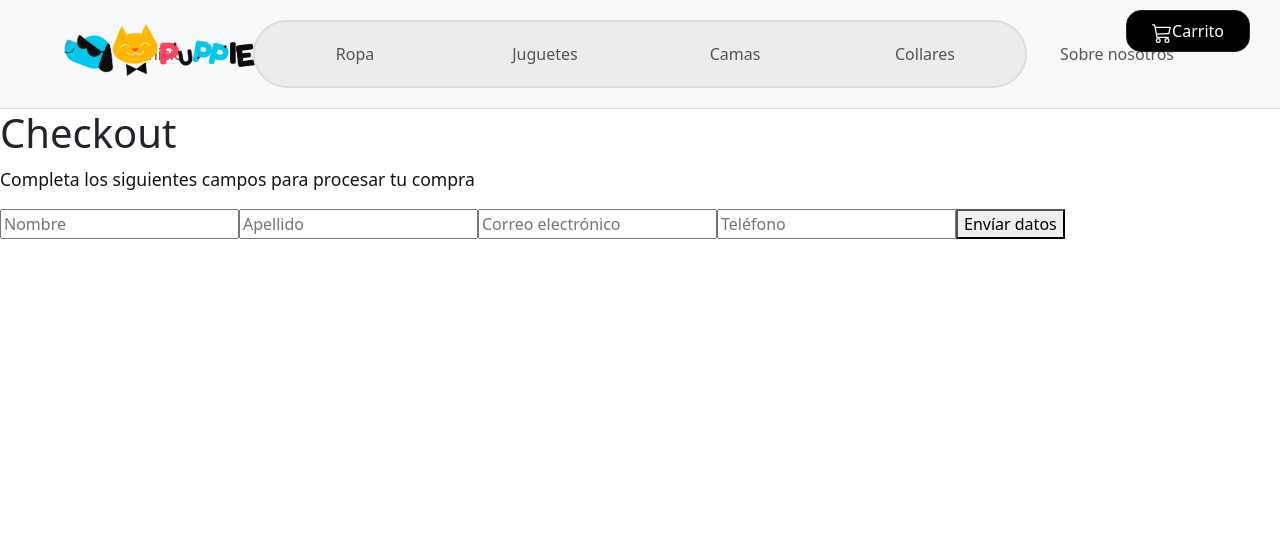
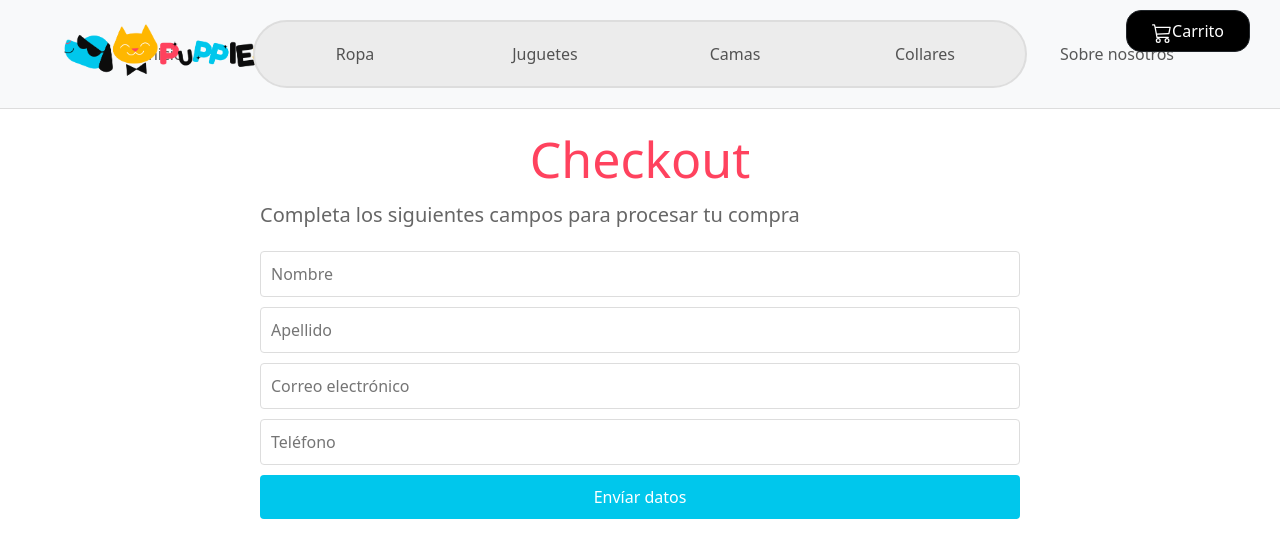
Before and after one commit to agustinafleitas/ProyectoFinal_Fleitas, a React (Vite) app: page /checkout in a window 1280 px wide. Shown: the top 558 px of the page. Built offline with nearby package versions, Linux system fonts and the light colour scheme.

Commit message:
Ajustes de estilo

```diff
--- a/src/asyncMock.js
+++ b/src/asyncMock.js
@@ -107,7 +107,6 @@ const products = [
         stock: 2,
         description: "Piña convertida en una divertida, cómoda y calentita cama para mascotas. Esta divertida cama ofrece un lugar acojedor para que tu amigo peludo duerma feliz.",
     },
-    //Sigo a partir del pato
     {
         id: "13",
         name: "Ducky, el pato de peluche",
@@ -135,6 +134,8 @@ const products = [
         stock: 20,
         description: "Añade un toque de color y comodidad al guardarropa de tu perro con esta sudadera vibrante y acogedora. Perfecta para mantener a tu mascota abrigada en los días frescos, esta sudadera con capucha combina estilo y funcionalidad, garantizando que tu perro luzca adorable y se sienta cómodo en cualquier ocasión.",
     },
+
+    //Me quede en la sudadera para gatos
     {
         id: "16",
         name: "Sudadera con diseño de dinosaurio para gatos",
--- a/src/components/Checkout/Checkout.css
+++ b/src/components/Checkout/Checkout.css
@@ -1,33 +1,103 @@
+.checkout-container {
+    max-width: 800px;
+    margin: 0 auto;
+    padding: 20px;
+    border-radius: 8px;
+}
+
+
+.checkout-container h1 {
+    font-size: 50px;
+    margin-bottom: 10px;
+    color: rgb(255,66,94);
+    text-align: center;
+}
+
+.checkout-container p {
+    font-size: 20px;
+    margin-bottom: 20px;
+    color: #666;
+}
+
+.checkout-container form {
+    display: flex;
+    flex-direction: column;
+}
+
+.checkout-container input {
+    margin-bottom: 10px;
+    padding: 10px;
+    border: 1px solid #ddd;
+    border-radius: 4px;
+    font-size: 1em;
+}
+
+.checkout-container input:focus {
+    border-color:  rgb(255,66,94);
+    outline: none;
+}
+
+.btnSendInfo {
+    background-color:rgb(0,199,236);
+    color: white;
+    border: none;
+    padding: 10px 20px;
+    border-radius: 4px;
+    cursor: pointer;
+    font-size: 1em;
+    transition: background-color 0.3s ease;
+}
+
+.btnSendInfo:hover {
+    background-color: rgb(63, 158, 221);
+}
+
 .loading-container {
     display: flex;
     flex-direction: column;
-    justify-content: center;
     align-items: center;
-    height: 100vh;
-    background-color: #f9f9f9;
+    padding: 20px;
 }
 
-.ball {
-    width: 80px;
-    height: 80px;
+.loading-container .ball {
+    width: 50px;
+    height: 50px;
     border-radius: 50%;
-    background-color: #d9e45e;
+    background-color: #007bff;
     position: relative;
-    animation: bounce 1.5s infinite;
+    animation: spin 1s infinite linear;
+}
+
+.loading-container .ball .middle {
+    width: 50%;
+    height: 50%;
+    background-color: white;
+    border-radius: 50%;
+    position: absolute;
+    top: 25%;
+    left: 25%;
+}
+
+@keyframes spin {
+    0% { transform: rotate(0deg); }
+    100% { transform: rotate(360deg); }
 }
 
 .loadingText {
     margin-top: 20px;
     font-size: 1.2em;
-    color: #555;
-    font-weight: bold;
+    color: #333;
 }
 
-@keyframes bounce {
-    0%, 100% {
-        transform: translateY(0);
-    }
-    50% {
-        transform: translateY(-30px);
-    }
+.alert {
+    padding: 15px;
+    margin-bottom: 20px;
+    border-radius: 4px;
+    font-size: 1em;
 }
+
+.alert-warning {
+    background-color: #ffecb5;
+    color: #856404;
+    border: 1px solid #ffeeba;
+}
--- a/src/components/Checkout/Checkout.jsx
+++ b/src/components/Checkout/Checkout.jsx
@@ -86,7 +86,7 @@ function Checkout() {
     };
 
     return (
-        <>
+        <div className="checkout-container">
             {carga && (
                 <div className="loading-container">
                     <div className="ball">
@@ -100,28 +100,24 @@ function Checkout() {
 
             {orderFailed && !carga && (
                 <div className="alert alert-warning" role="alert">
-                No quedan stock de algunos productos, por favor, vuelve a revisar el stock disponible
+                    Lo sentimos, no quedan stock de algunos productos, por favor, vuelve a revisar el stock disponible
                 </div>
             )}
 
             {!carga && !orderCreated && !orderFailed && (
-
-        <div>
                 <div>
                     <h1>Checkout</h1>
                     <p>Completa los siguientes campos para procesar tu compra</p>
-            </div>
                     <form onSubmit={createOrder}>
-                <input type="text" name="name" placeholder="Nombre" onChange={handleInputChange} required/>
-                <input type="text" name="lastname" placeholder="Apellido" onChange={handleInputChange} required/>
-                <input type="text" name="email" placeholder="Correo electrónico" onChange={handleInputChange} required/>
-                <input type="number" name="phone" placeholder="Teléfono" onChange={handleInputChange} required/>
-
+                        <input type="text" name="name" placeholder="Nombre" onChange={handleInputChange} required />
+                        <input type="text" name="lastname" placeholder="Apellido" onChange={handleInputChange} required />
+                        <input type="text" name="email" placeholder="Correo electrónico" onChange={handleInputChange} required />
+                        <input type="number" name="phone" placeholder="Teléfono" onChange={handleInputChange} required />
                         <button className="btnSendInfo" type="submit">Envíar datos</button>
                     </form>
                 </div>
             )}
-        </>
+        </div>
     );
 }
 
```
Lines whose indentation alone changed are shown as unchanged.
